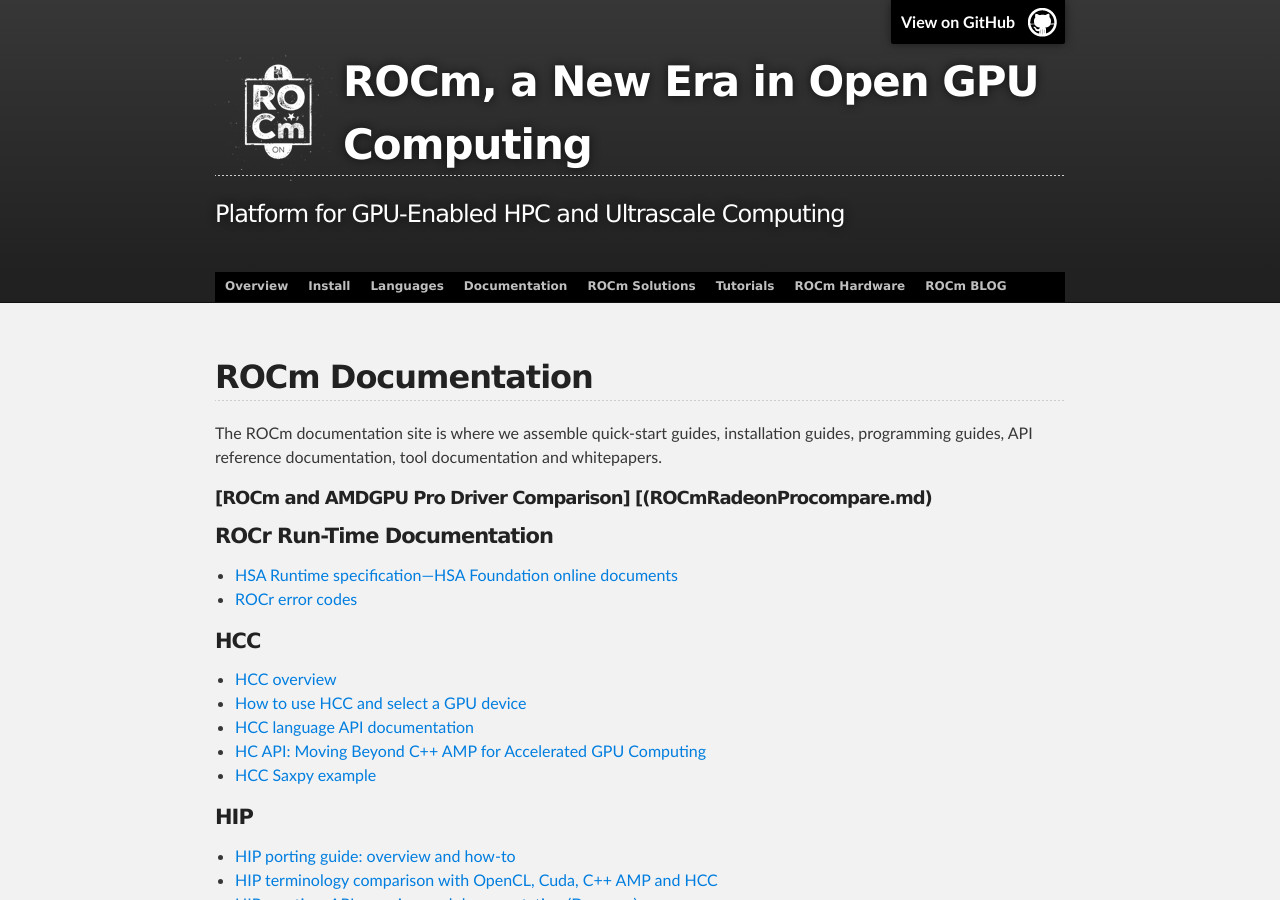
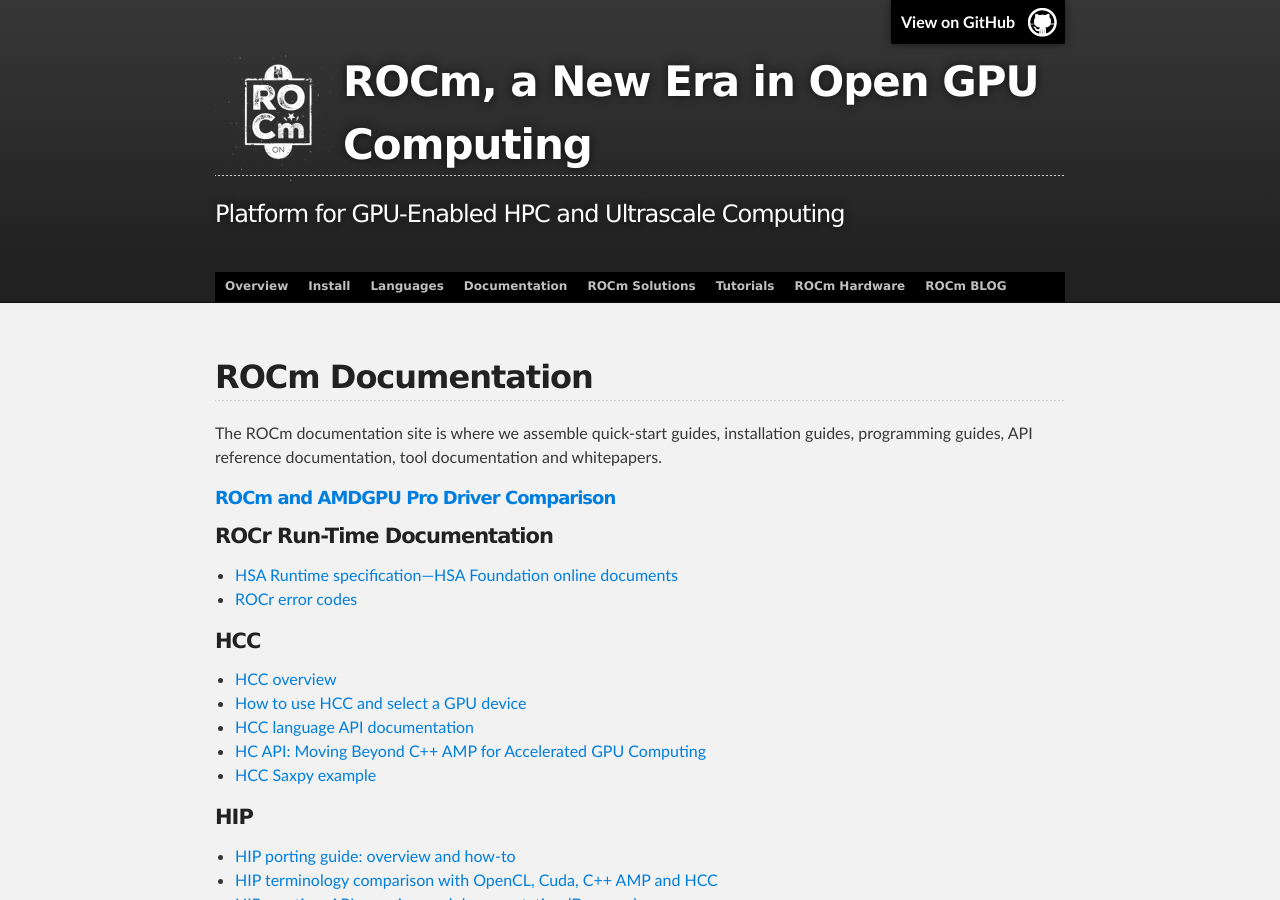
Before and after one commit to ROCm/ROCm.github.io, a Jekyll site: the page built from documentation.md, in a window 1280 px wide and 900 px high. Built offline with Jekyll 4.4.1, drawn with Linux system fonts in a browser that asks for light colours.

Commit message:
Update documentation.md

```diff
--- a/documentation.md
+++ b/documentation.md
@@ -7,7 +7,7 @@
 
 The ROCm documentation site is where we assemble quick-start guides, installation guides, programming guides, API reference documentation, tool documentation and whitepapers.
 
-##### [ROCm and AMDGPU Pro Driver Comparison] [(ROCmRadeonProcompare.md)
+##### [ROCm and AMDGPU Pro Driver Comparison](ROCmRadeonProcompare.md)
 
 #### ROCr Run-Time Documentation
 
```
